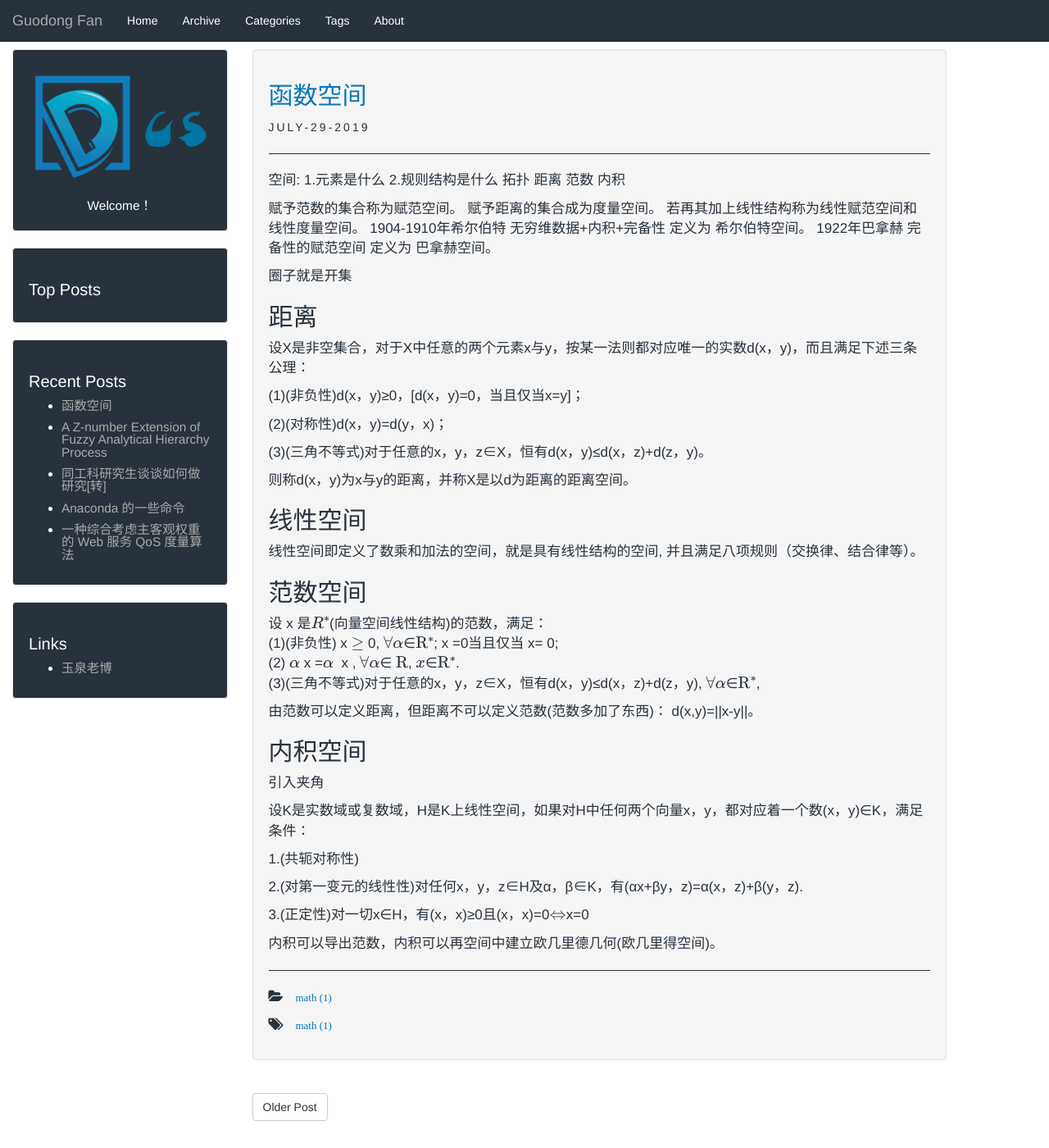
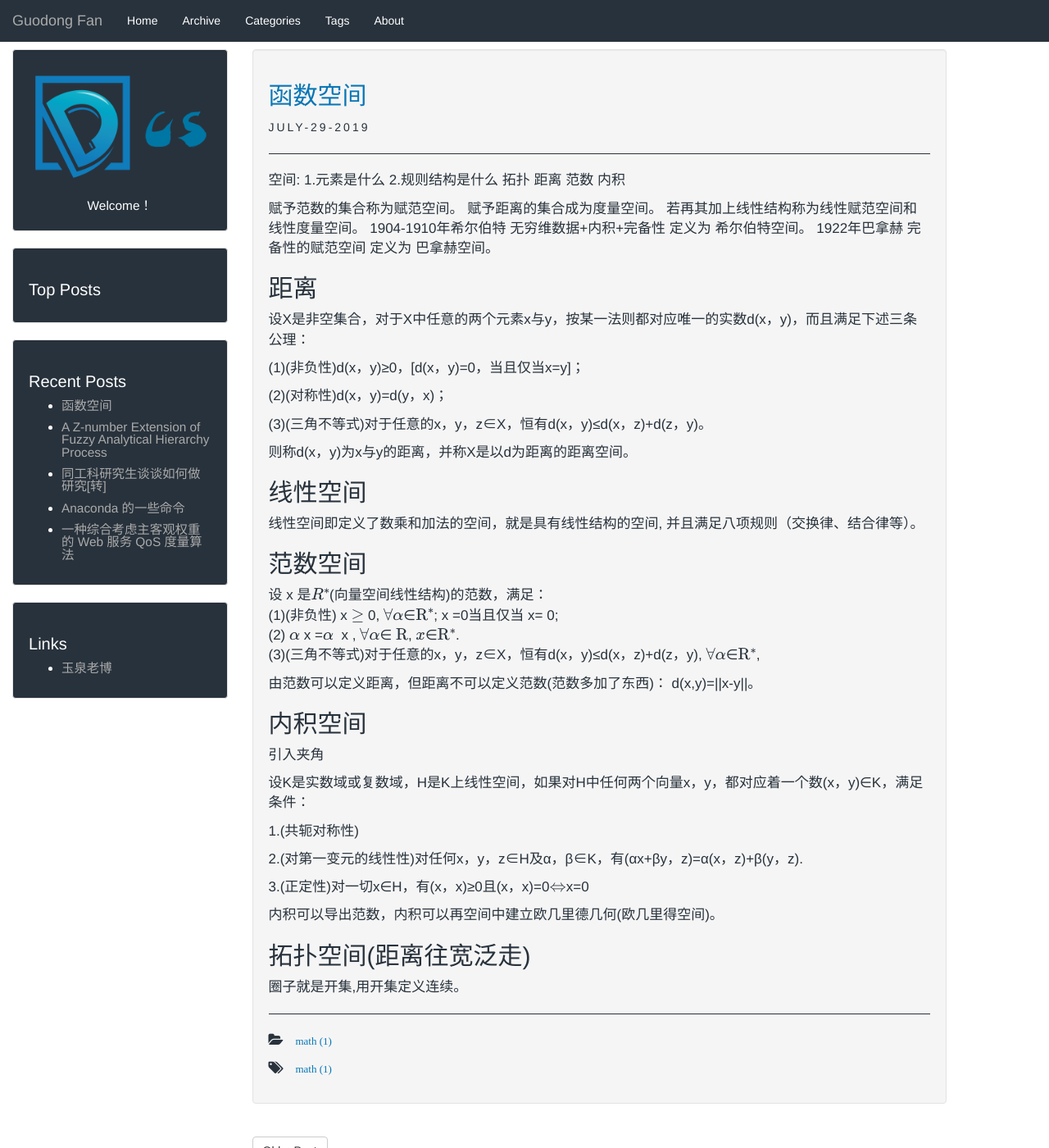
Before and after one commit to GuodongFan/GuodongFan.github.io, a Jekyll site: the page built from _posts/2019-07-29-Spaces-of-Functions.md, in a window 1280 px wide and 1400 px high. Shown: the whole window at 82% size. Built offline with Jekyll 4.4.1, drawn with Linux system fonts in a browser that asks for light colours; our own code applies the rules of GitHub Pages for plain Markdown files; formulas are drawn with MathJax 3.

Commit message:
Update 2019-07-29-Spaces-of-Functions.md

```diff
--- a/_posts/2019-07-29-Spaces-of-Functions.md
+++ b/_posts/2019-07-29-Spaces-of-Functions.md
@@ -60,3 +56,7 @@ d(x,y)=||x-y||。
 3.(正定性)对一切x∈H，有(x，x)≥0且(x，x)=0$\Leftrightarrow$x=0
 
 内积可以导出范数，内积可以再空间中建立欧几里德几何(欧几里得空间)。
+
+## 拓扑空间(距离往宽泛走)
+
+圈子就是开集,用开集定义连续。
```
Also changed, not shown: other parts of _posts/2019-07-29-Spaces-of-Functions.md (+0 -4 lines).
